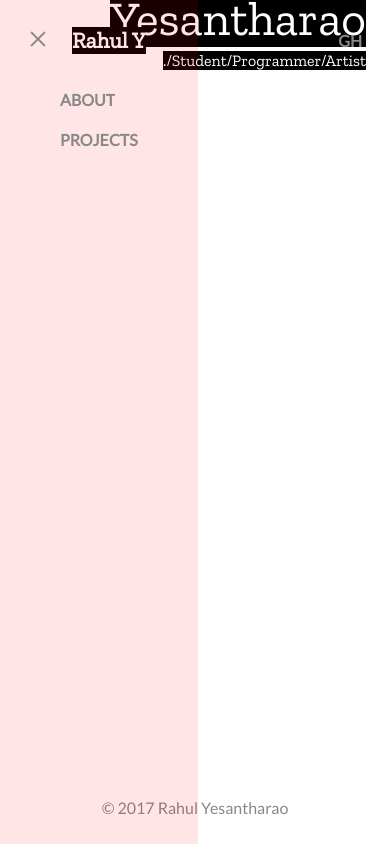
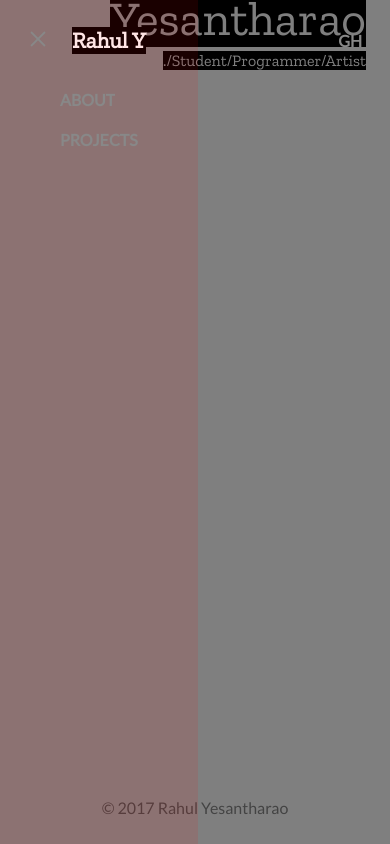
Before and after one commit to rahulyesantharao/personal-website-m2, a React app: page / in a window 390 px wide. Both pictures are taken after a click on the element 38 px from the left and 40 px from the top of the page. Built offline with nearby package versions, Linux system fonts and the light colour scheme.

Commit message:
Made navbar drawer disable site

```diff
--- a/src/components/App.js
+++ b/src/components/App.js
@@ -27,10 +27,11 @@ class App extends React.Component {
 
   render() {
     return (
-      <div>
+      <div style={this.state.menu?{overflow:"hidden"}:{}}>
         <Header menuOpen={this.state.menu} toggleMenu={this.toggleMenu.bind(this)} isHome={this.state.home}/>
         <Main isHome={this.state.home} setHome={this.setHome.bind(this)} unsetHome={this.unsetHome.bind(this)}/>
         <Footer isHome={this.state.home}/>
+        <div id="sidenav-overlay" className={this.state.menu?"is-active":""} onClick={this.toggleMenu.bind(this)}/>
       </div>
     );
   }
--- a/src/sass/components/navbar.scss
+++ b/src/sass/components/navbar.scss
@@ -167,6 +167,22 @@ $line-length: 20px;
   }
 }
 
+#sidenav-overlay {
+  position: fixed;
+  top: 0;
+  left: 0;
+  right: 0;
+  height: 100%;
+  background-color: rgba(0,0,0,0.5);
+  z-index: -1;
+  transition: 0.6s all ease;
+  opacity: 0;
+  &.is-active {
+    opacity: 1;
+    z-index: 990;
+  }
+}
+
 // responsiveness
 @include touch {
   .navbar-menu-drawer {
```
